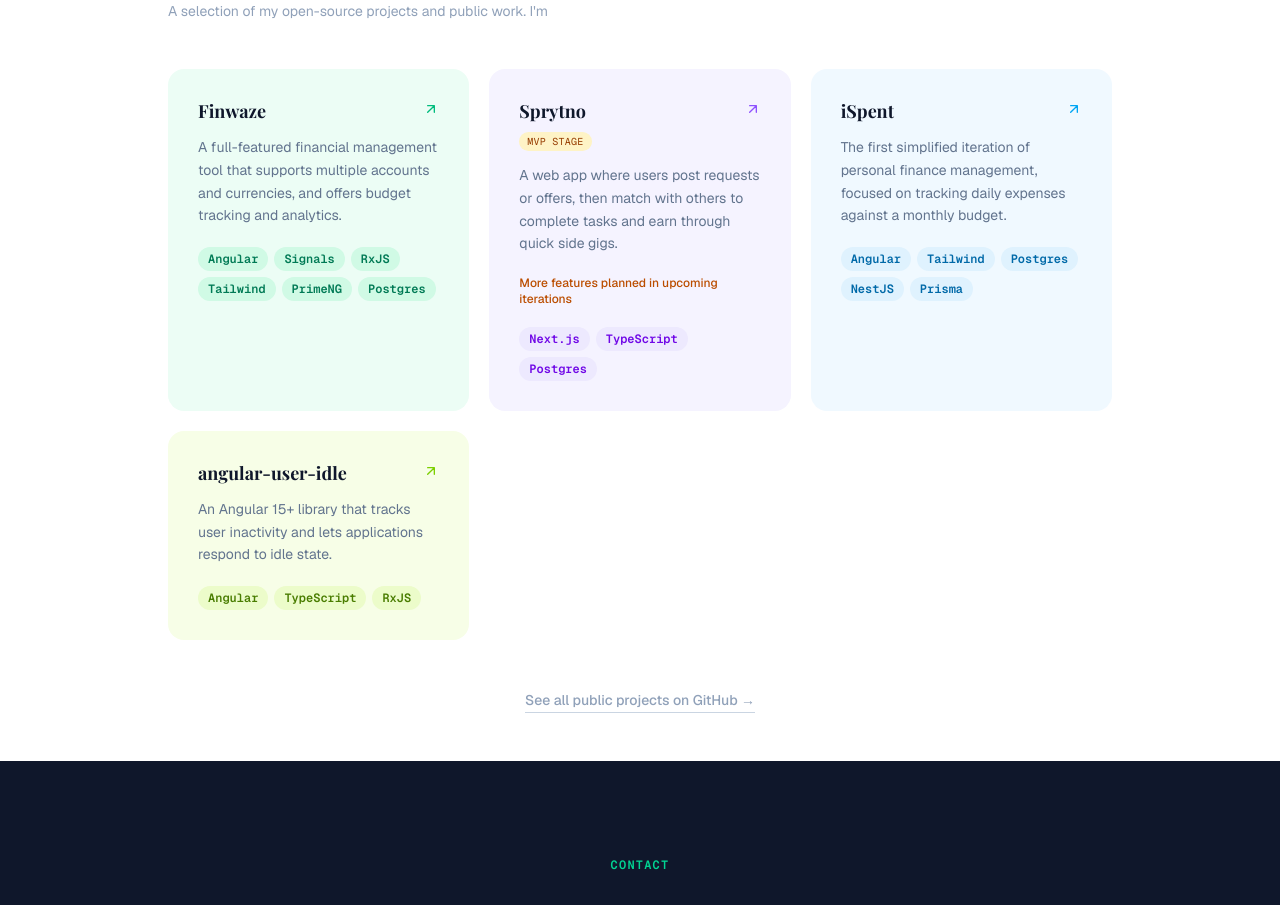
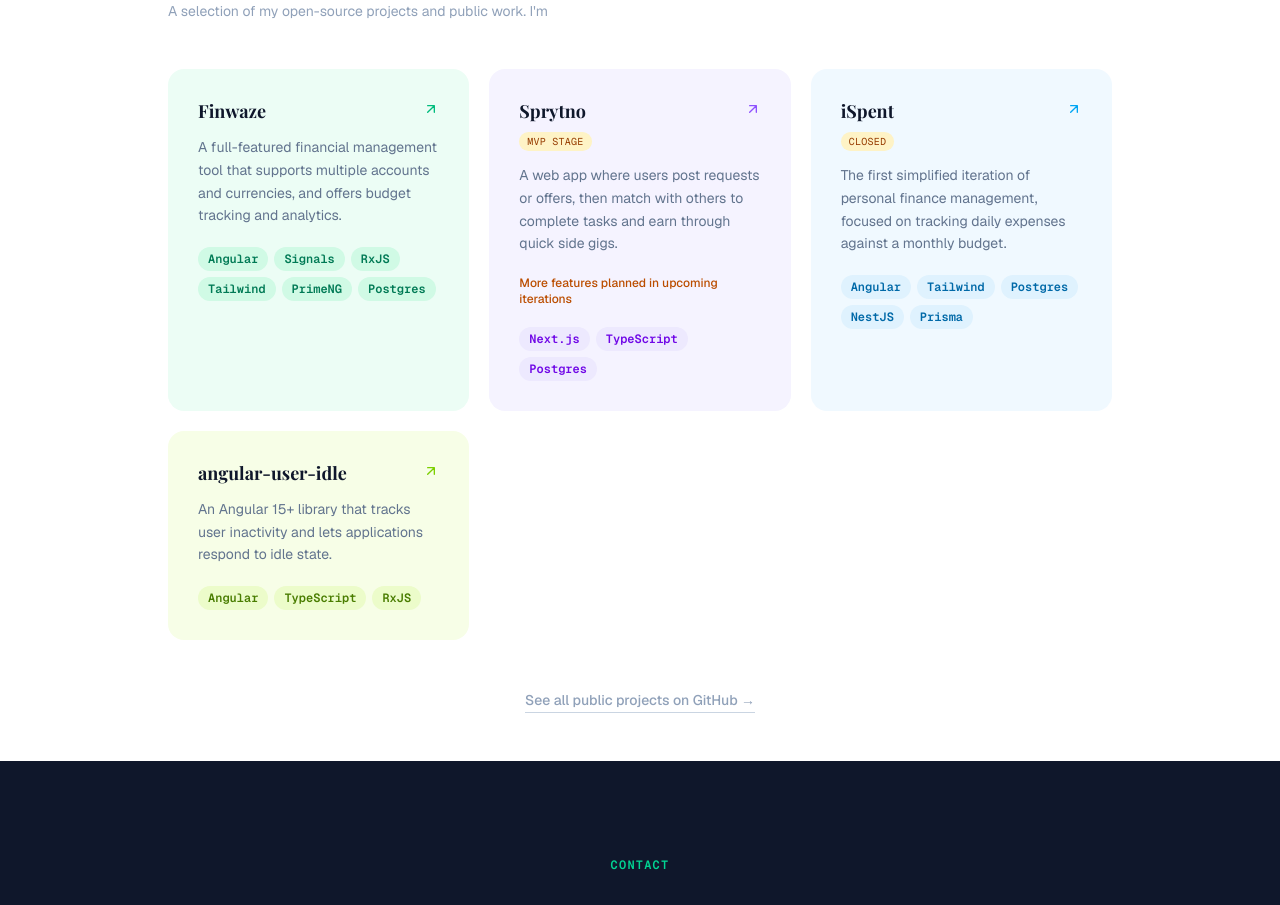
Before and after one commit to rednez/yefimenko-portfolio, a Next.js app: page / in a window 1280 px wide. Shown: the part 1380-2285 px from the top of the page. Built offline with nearby package versions, Linux system fonts and the light colour scheme; a web font is replaced by a local one.

Commit message:
feat: update project details for iSpent, change link and set status to closed

```diff
--- a/src/app/data/projects.ts
+++ b/src/app/data/projects.ts
@@ -29,10 +29,11 @@ export const projects: Project[] = [
   },
   {
     title: 'iSpent',
+    status: 'closed',
     description:
       'The first simplified iteration of personal finance management, focused on tracking daily expenses against a monthly budget.',
     tags: ['Angular', 'Tailwind', 'Postgres', 'NestJS', 'Prisma'],
-    link: 'https://ispent.pp.ua/',
+    link: 'https://github.com/rednez/ispent',
     bg: 'bg-sky-50 dark:bg-sky-950/40',
     border: 'hover:border-sky-400',
     shadow: 'hover:shadow-sky-100 dark:hover:shadow-sky-950/30',
```
